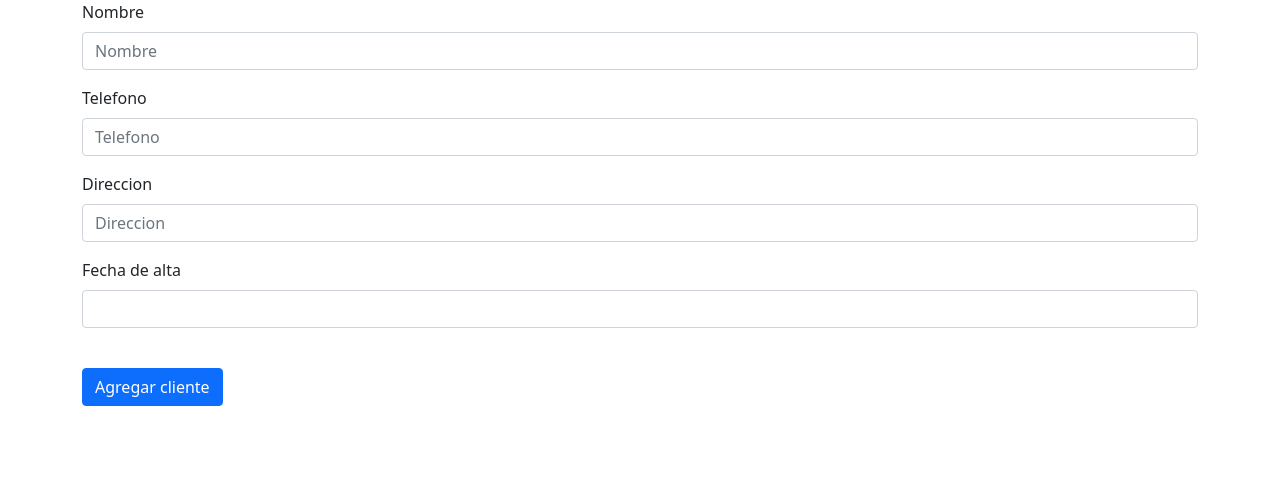
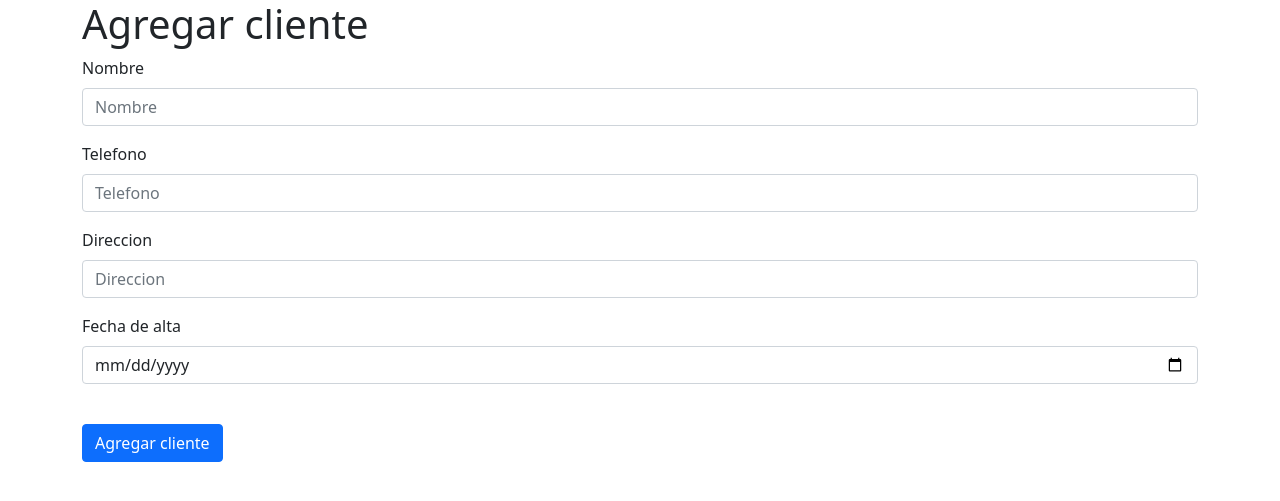
Before and after one commit to nahuelcacer/tv, a Django app: page /clientes/add/ in a window 1280 px wide. Shown: the top 501 px of the page. Run offline with Django 4.2, Linux system fonts and the light colour scheme; some libraries are stand-ins or nearby versions.

Commit message:
clientes

```diff
--- a/apps/clientes/forms.py
+++ b/apps/clientes/forms.py
@@ -1,7 +1,12 @@
 from django import forms
 from .models import Cliente
+
+class DateInput(forms.DateInput):
+    input_type = 'date'
+
+
 class Cliente(forms.ModelForm):
-    fecha_de_alta = forms.DateField()
+    fecha_de_alta = forms.DateField(widget=DateInput())
     class Meta:
         model = Cliente
         fields = ['nombre', 'telefono', 'direccion', 'fecha_de_alta']
--- a/templates/cliente/add.html
+++ b/templates/cliente/add.html
@@ -2,7 +2,8 @@
 {% block content %}
 {% load bootstrap3 %}
     {% comment %} form to add clients {% endcomment %}
-    <div class="container">
+    <div class="container-md">
+        <h1>Agregar cliente</h1>
         <form  action="" method="POST" class="form-group" enctype="multipart/form-data">
             {% csrf_token %}
             {% bootstrap_form form %}
```
